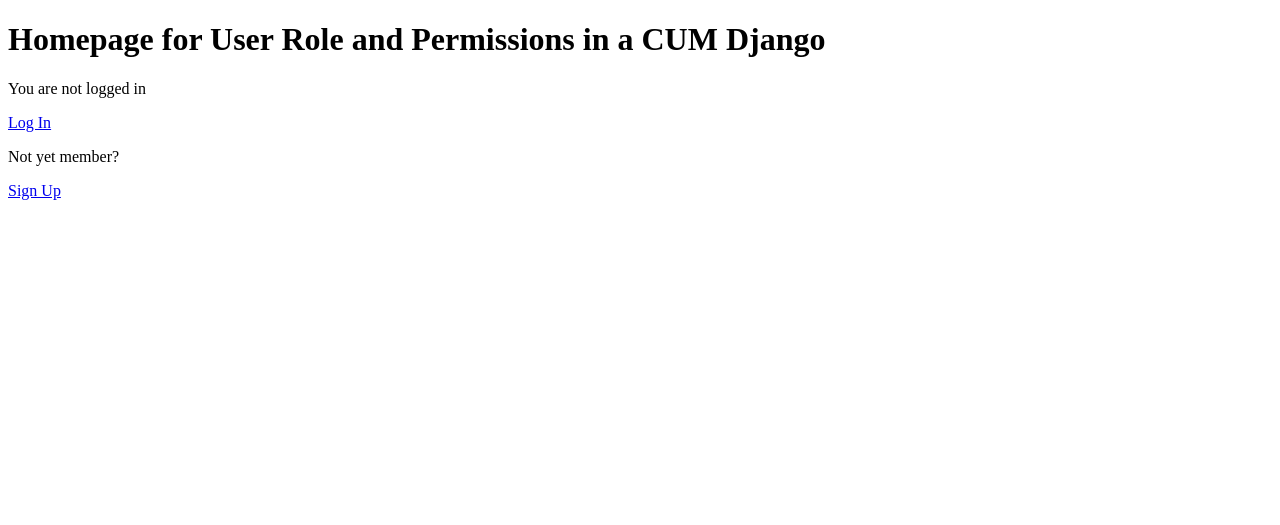
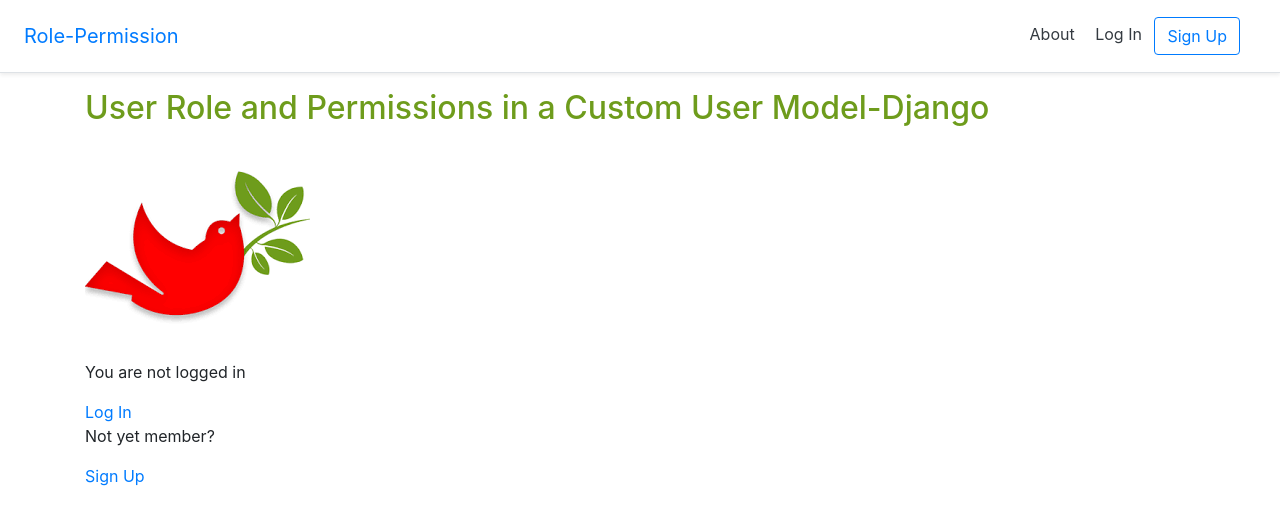
Before and after one commit to jakariadev/User-role-permission-in-CUM-with-get_user_model, a Django app: page / in a window 1280 px wide. Shown: the top 525 px of the page. Run offline with Django 3.2, Linux system fonts and the light colour scheme; some libraries are stand-ins or nearby versions.

Commit message:
static file added , Boostrap added, navigation addded

```diff
--- /dev/null
+++ b/static/css/base.css
@@ -0,0 +1,4 @@
+h1 {
+    font-size: 2rem;
+    color: #6e9c1c;
+}
--- a/templates/_base.html
+++ b/templates/_base.html
@@ -1,13 +1,41 @@
-<!-- templates/_base.html -->
+{% load static %}
 <!DOCTYPE html>
 <html>
 <head>
-<meta charset="utf-8">
-<title>{% block title %}Custom User Role Permissions by Jakaria{% endblock title %}</title>
+  <meta charset="utf-8">
+  <title>{% block title %}{% endblock title %}-User Role and Permissions by Jakaria</title>
+  <meta name="viewport" content="width=device-width, initial-scale=1, shrink-to-fit=no">
+  <!-- CSS -->
+  <link rel="stylesheet" href="https://stackpath.bootstrapcdn.com/bootstrap/4.5.0/css/bootstrap.min.css" integrity="sha384-9aIt2nRpC12Uk9gS9baDl411NQApFmC26EwAOH8WgZl5MYYxFfc+NcPb1dKGj7Sk" crossorigin="anonymous">
+  <link rel="stylesheet" href="{% static 'css/base.css' %}">
 </head>
 <body>
-<div class="container">{% block content %}
-{% endblock content %}
-</div>
+  <header>
+    <!-- Fixed navbar -->
+    <div class="d-flex flex-column flex-md-row align-items-center p-3 px-md-4
+     mb-3 bg-white border-bottom shadow-sm">
+      <a href="{% url 'home' %}" class="navbar-brand my-0 mr-md-auto
+      font-weight-normal">Role-Permission</a>
+      <nav class="my-2 my-md-0 mr-md-3">
+        <a class="p-2 text-dark" href="#">About</a>
+        {% if user.is_authenticated %}
+          <a class="p-2 text-dark" href="{% url 'logout' %}">Log Out</a>
+        {% else %}
+          <a class="p-2 text-dark" href="{% url 'login' %}">Log In</a>
+          <a class="btn btn-outline-primary"
+            href="{% url 'signup' %}">Sign Up</a>
+        {% endif %}
+      </nav>
+    </div>
+  </header>
+  <div class="container">
+    {% block content %}
+    {% endblock content %}
+  </div>
+  <!-- JavaScript -->
+  <!-- JS, Popper.js, and jQuery -->
+  <script src="https://code.jquery.com/jquery-3.5.1.slim.min.js" integrity="sha384-DfXdz2htPH0lsSSs5nCTpuj/zy4C+OGpamoFVy38MVBnE+IbbVYUew+OrCXaRkfj" crossorigin="anonymous"></script>
+  <script src="https://cdn.jsdelivr.net/npm/popper.js@1.16.1/dist/umd/popper.min.js" integrity="sha384-9/reFTGAW83EW2RDu2S0VKaIzap3H66lZH81PoYlFhbGU+6BZp6G7niu735Sk7lN" crossorigin="anonymous"></script>
+  <script src="https://stackpath.bootstrapcdn.com/bootstrap/4.5.0/js/bootstrap.bundle.min.js" integrity="sha384-1CmrxMRARb6aLqgBO7yyAxTOQE2AKb9GfXnEo760AUcUmFx3ibVJJAzGytlQcNXd" crossorigin="anonymous"></script>
 </body>
 </html>
--- a/templates/home.html
+++ b/templates/home.html
@@ -1,9 +1,11 @@
 <!-- templates/home.html -->
 {% extends '_base.html' %}
+{% load static %}
 {% block title %}Home{% endblock title %}
+
 {% block content %}
-<h1>Homepage for User Role and Permissions in a CUM Django</h1>
-
+<h1>User Role and Permissions in a Custom User Model-Django</h1>
+<img class="bookcover" src="{% static 'images/im1.png' %}">
 {% if user.is_authenticated %}
 Hi {{ user.email }}!
 <br>
@@ -16,9 +18,6 @@
 <p>Not yet member?</p>
 <a href="{% url 'signup' %}">Sign Up</a>
 
-
-
 {% endif %}
 
-
 {% endblock content %}
--- a/templates/registration/login.html
+++ b/templates/registration/login.html
@@ -1,9 +1,12 @@
 {% extends '_base.html' %}
+{% load crispy_forms_tags %}
 {% block title %}Log In{% endblock title %}
 {% block content %}
 <h2>Log In</h2>
 <form method="post">
 {% csrf_token %}
-{{ form.as_p }}<button type="submit">Log In</button>
+{{ form|crispy }}
+
+<button type="submit">Log In</button>
 </form>
 {% endblock content %}
--- a/templates/registration/signup.html
+++ b/templates/registration/signup.html
@@ -1,11 +1,14 @@
 <!-- templates/registration/signup.html -->
 {% extends '_base.html' %}
+{% load crispy_forms_tags %}
+
 {% block title %}Sign Up{% endblock title %}
 {% block content %}
 <h2>Sign Up</h2>
 <form method="post">
 {% csrf_token %}
-{{ form.as_p }}
+{% comment %} {{ form.as_p }} {% endcomment %}
+{{ form|crispy }}
 <button type="submit">Sign Up</button>
 </form>
 {% endblock content %}
```
Also changed, not shown: config/settings.py (+17 -0 lines), static/images/im1.png (added), 2 other files.
